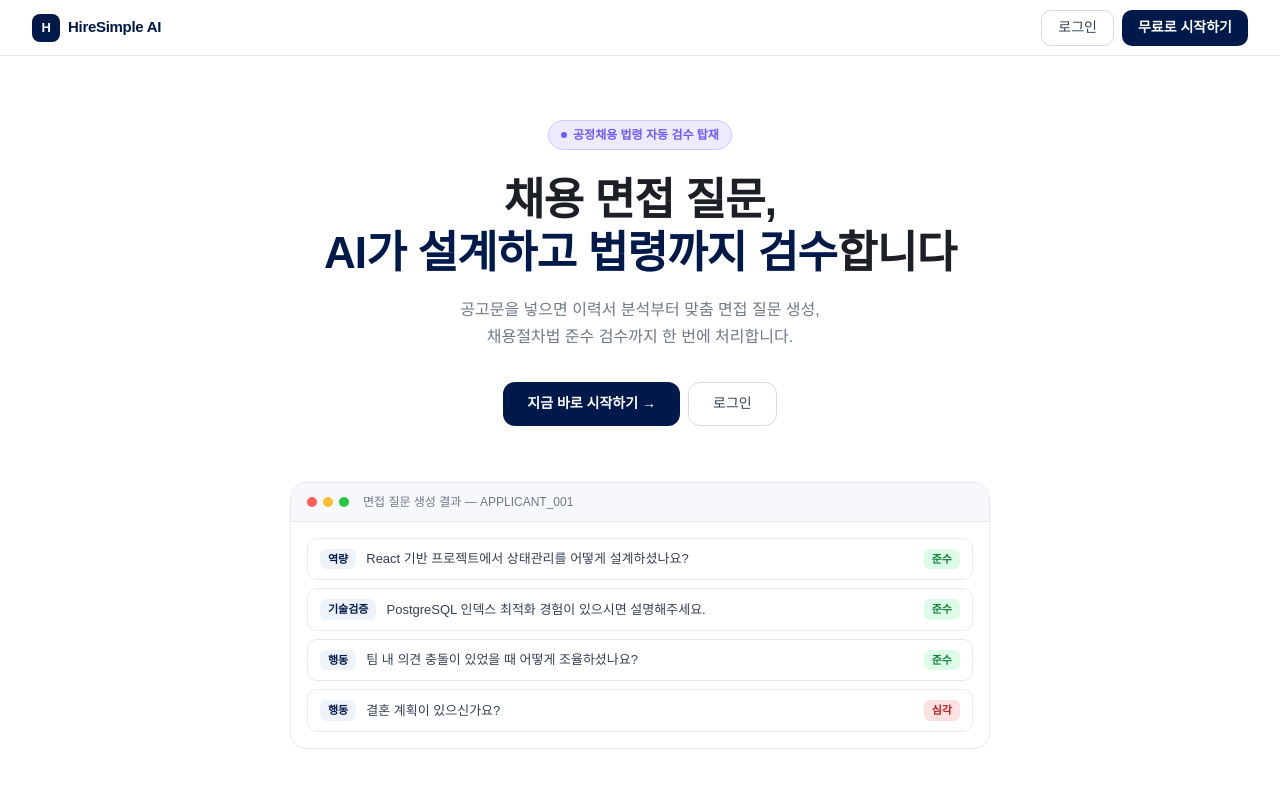
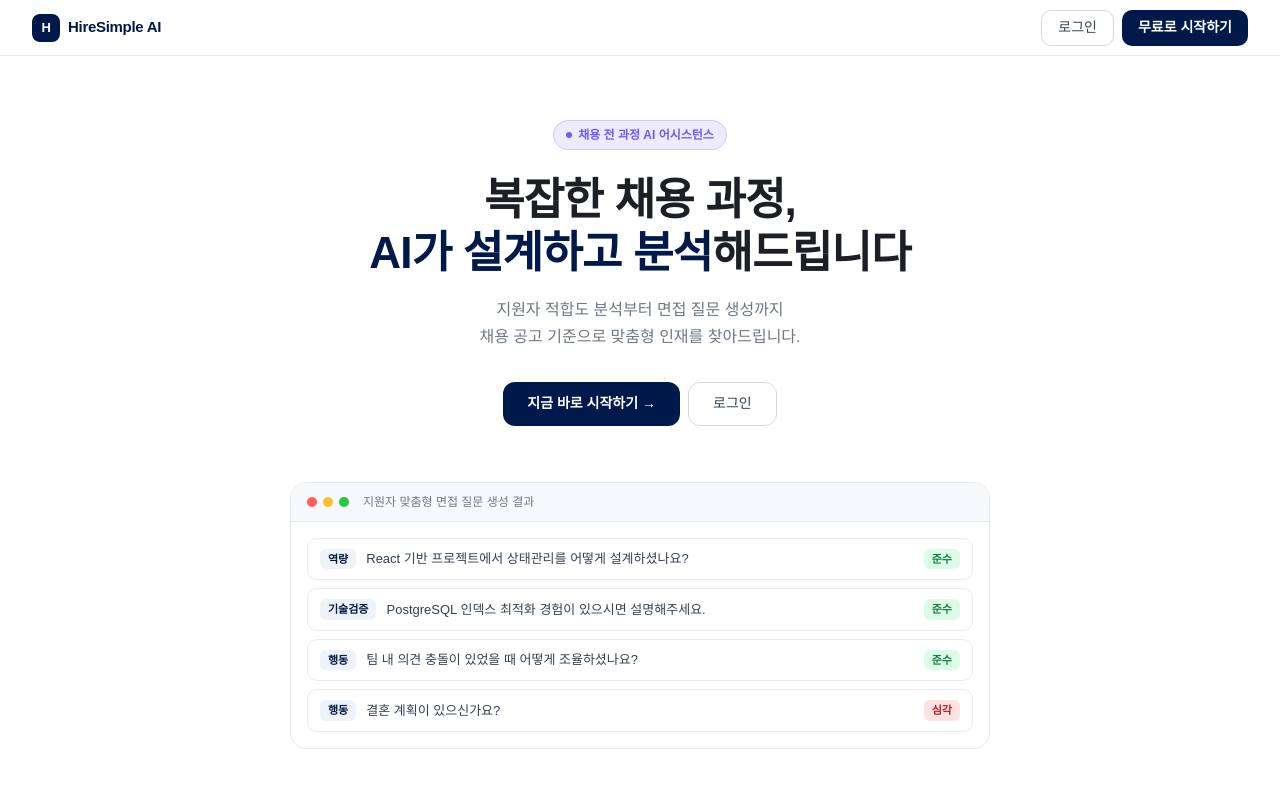
Before and after one commit to 2026-HireSimple-AI/Frontend, a React (Vite) app: page / in a window 1280 px wide. Shown: the top 800 px of the page. Built offline with nearby package versions, Linux system fonts and the light colour scheme; no server answers.

Commit message:
fix: 메인 카피 변경

```diff
--- a/src/pages/LandingPage.tsx
+++ b/src/pages/LandingPage.tsx
@@ -88,17 +88,17 @@ export default function LandingPage() {
       <section className={s.hero}>
         <div className={s.heroBadge}>
           <span className={s.heroBadgeDot} />
-          <span className={s.heroBadgeText}>공정채용 법령 자동 검수 탑재</span>
+          <span className={s.heroBadgeText}>채용 전 과정 AI 어시스턴스</span>
         </div>
 
         <h1 className={s.heroTitle}>
-          채용 면접 질문,<br />
-          <span className={s.heroTitleAccent}>AI가 설계하고 법령까지 검수</span>합니다
+          복잡한 채용 과정,<br />
+          <span className={s.heroTitleAccent}>AI가 설계하고 분석</span>해드립니다
         </h1>
 
         <p className={s.heroDesc}>
-          공고문을 넣으면 이력서 분석부터 맞춤 면접 질문 생성,<br />
-          채용절차법 준수 검수까지 한 번에 처리합니다.
+          지원자 적합도 분석부터 면접 질문 생성까지<br />
+          채용 공고 기준으로 맞춤형 인재를 찾아드립니다.
         </p>
 
         <div className={s.heroActions}>
@@ -116,7 +116,7 @@ export default function LandingPage() {
             <span className={`${s.mockupDot} ${s.mockupDotRed}`} />
             <span className={`${s.mockupDot} ${s.mockupDotYellow}`} />
             <span className={`${s.mockupDot} ${s.mockupDotGreen}`} />
-            <span className={s.mockupLabel}>면접 질문 생성 결과 — APPLICANT_001</span>
+            <span className={s.mockupLabel}>지원자 맞춤형 면접 질문 생성 결과</span>
           </div>
           <div className={s.mockupBody}>
             {MOCK_QUESTIONS.map((q, i) => (
```
